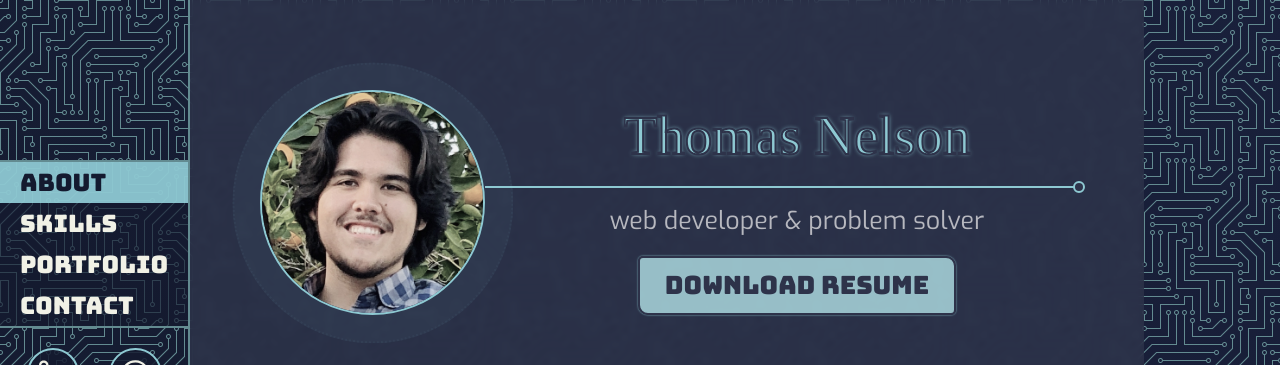
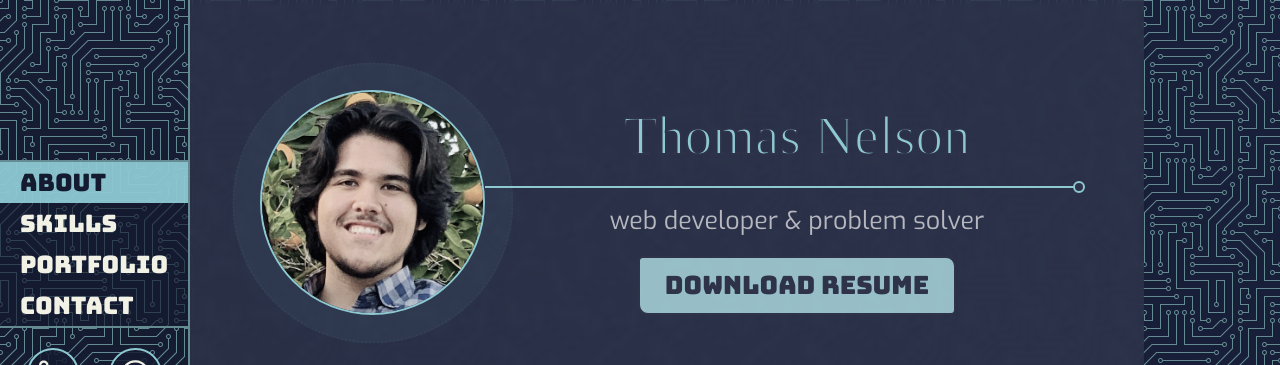
Before and after one commit to thnlsn/portfolio, a React (Create React App) app: page / in a window 1280 px wide. Shown: the top 365 px of the page. Built offline with nearby package versions, Linux system fonts and the light colour scheme; the HTML template or start-up script is replaced by a standard one; a web font is replaced by a local one.

Commit message:
removed some text-shadow and box-shadows for more sleek design

```diff
--- a/src/css/style.css
+++ b/src/css/style.css
@@ -230,12 +230,10 @@ body ::selection {
   font-family: "Bungee Inline", cursive;
   font-size: 7.2rem;
   color: #8ec9d2;
+  /*   @supports (text-shadow: orangered 0px 0px 4px) {
+    dow: variables.$color-secondary 0px 0px 4px;
+  } */
   line-height: 1;
-}
-@supports (text-shadow: orangered 0px 0px 4px) {
-  .heading-primary {
-    text-shadow: #8ec9d2 0px 0px 4px;
-  }
 }
 @media only screen and (max-width: 103.125em) {
   .heading-primary {
@@ -888,7 +886,6 @@ body ::selection {
   border-top-right-radius: 10px;
   border-bottom-right-radius: 5px;
   border-bottom-left-radius: 10px;
-  box-shadow: #8ec9d2 0px 0px 2px;
   justify-self: center;
   transform: translateY(1rem);
   padding: 1.5rem 2.5rem;
@@ -911,7 +908,6 @@ body ::selection {
   color: #f1f1e6;
   background-color: transparent;
   border-color: #f1f1e6;
-  box-shadow: #8ec9d2 0px 0px 10px;
 }
 .header__resume:active {
   background-color: rgba(142, 201, 210, 0.7);
@@ -1273,13 +1269,11 @@ body ::selection {
   will-change: color, background-color, border-color, box-shadow;
   transition: color 0.15s, background-color 0.25s, border-color 0.25s, box-shadow 0.4s;
   background-color: #f1f1e6;
-  box-shadow: #8ec9d2 0px 0px 2px;
 }
 .contact__submit:hover {
   color: #f1f1e6;
   background-color: transparent;
   border-color: #f1f1e6;
-  box-shadow: #8ec9d2 0px 0px 10px;
 }
 .contact__submit:active {
   background-color: rgba(142, 201, 210, 0.5);
--- a/src/sass/_components.scss
+++ b/src/sass/_components.scss
@@ -159,7 +159,7 @@
     border-bottom-right-radius: 5px;
     border-bottom-left-radius: 10px;
 
-    box-shadow: variables.$color-secondary 0px 0px 2px;
+    // box-shadow: variables.$color-secondary 0px 0px 2px;
 
     justify-self: center;
 
@@ -185,7 +185,7 @@
       color: variables.$color-white;
       background-color: transparent;
       border-color: variables.$color-white;
-      box-shadow: rgba(variables.$color-secondary, 1) 0px 0px 10px;
+      // box-shadow: rgba(variables.$color-secondary, 1) 0px 0px 10px;
     }
 
     &:active {
@@ -650,13 +650,13 @@
     transition: color 0.15s, background-color 0.25s, border-color 0.25s,
       box-shadow 0.4s;
     background-color: variables.$color-white;
-    box-shadow: variables.$color-secondary 0px 0px 2px;
+    // box-shadow: variables.$color-secondary 0px 0px 2px;
 
     &:hover {
       color: variables.$color-white;
       background-color: transparent;
       border-color: variables.$color-white;
-      box-shadow: rgba(variables.$color-secondary, 1) 0px 0px 10px;
+      // box-shadow: rgba(variables.$color-secondary, 1) 0px 0px 10px;
     }
 
     &:active {
--- a/src/sass/_typography.scss
+++ b/src/sass/_typography.scss
@@ -9,9 +9,9 @@
   font-size: 7.2rem;
   color: variables.$color-secondary;
 
-  @supports (text-shadow: orangered 0px 0px 4px) {
-    text-shadow: variables.$color-secondary 0px 0px 4px;
-  }
+  /*   @supports (text-shadow: orangered 0px 0px 4px) {
+    dow: variables.$color-secondary 0px 0px 4px;
+  } */
 
   line-height: 1;
 
```
Also changed, not shown: 1 other file (tests, documents, lock files or other folders).
